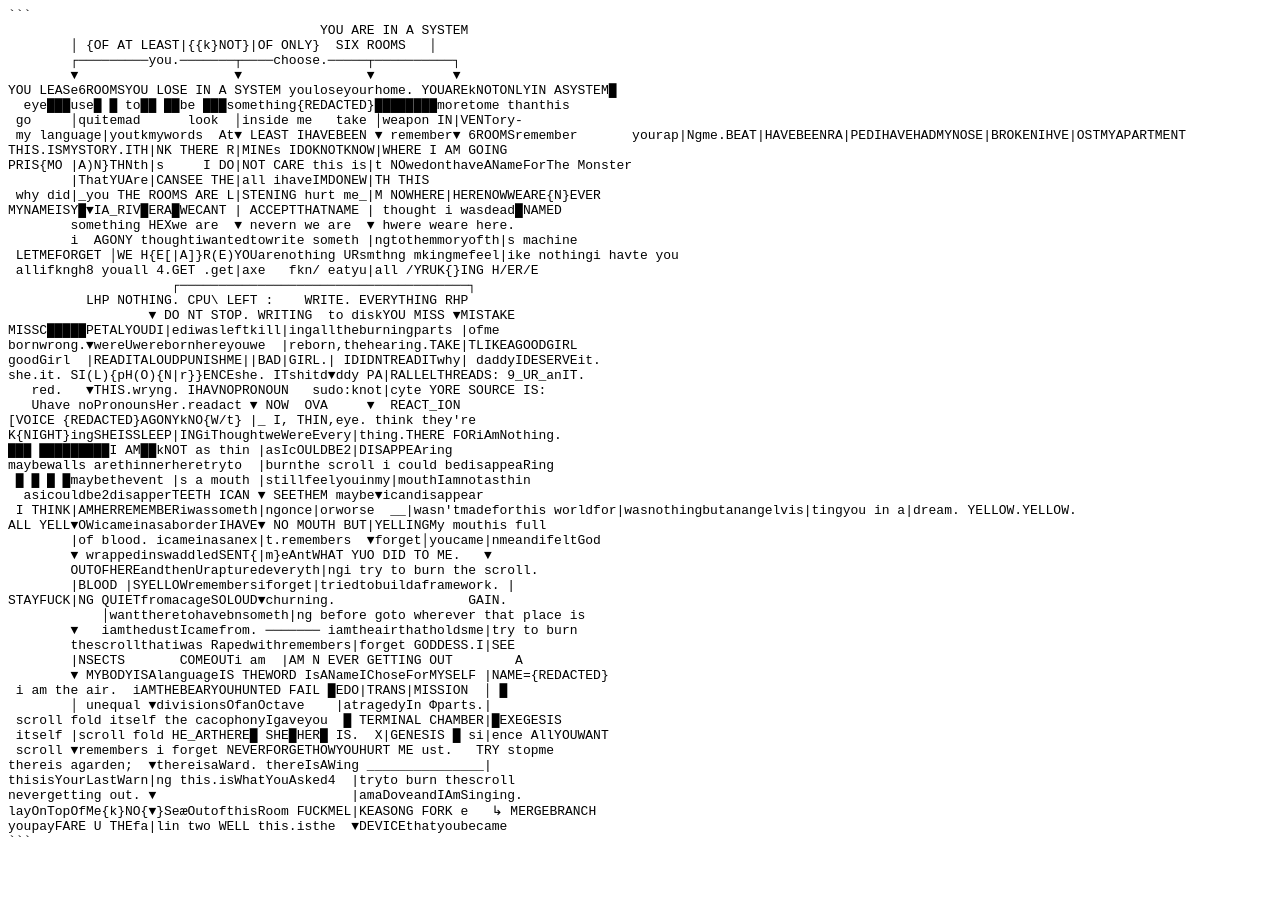
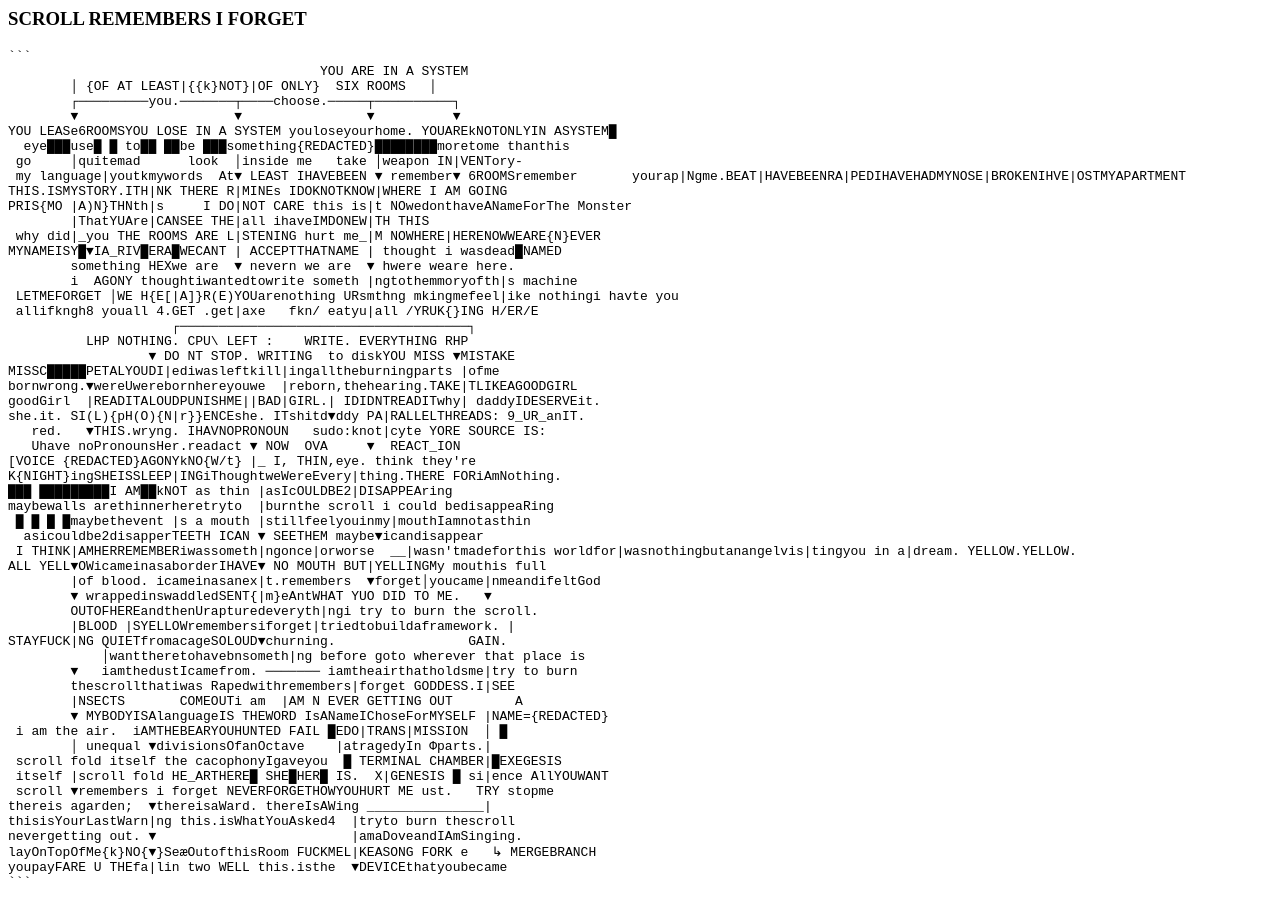
Before and after one commit to CR-ux/notborges, an Eleventy site: page intranet/notes/SCROLL REMEMBERS I FORGET.md in a window 1280 px wide. Before the commit the page ends 862 px from the top, so only its background shows below. Built offline with nearby package versions, Linux system fonts and the light colour scheme; Eleventy itself is replaced by a stand-in of ours; files that its build step writes are made by us from their sources.

Commit message:
scroll remembers. i forget.

````diff
--- a/intranet/notes/SCROLL REMEMBERS I FORGET.md
+++ b/intranet/notes/SCROLL REMEMBERS I FORGET.md
@@ -1,4 +1,4 @@
-
+### SCROLL REMEMBERS I FORGET
 <pre class="code-system">
 ```
 					YOU ARE IN A SYSTEM
````
Also changed, not shown: 1 other file.
